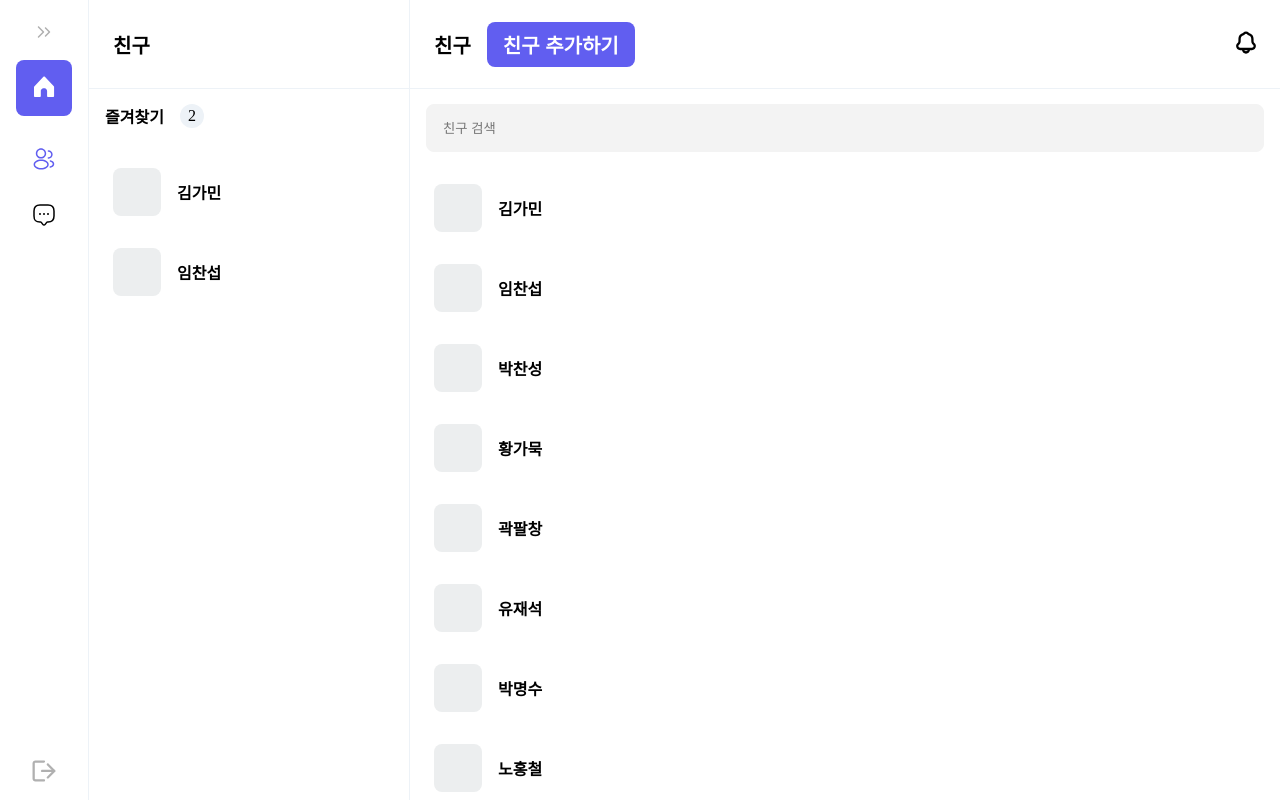
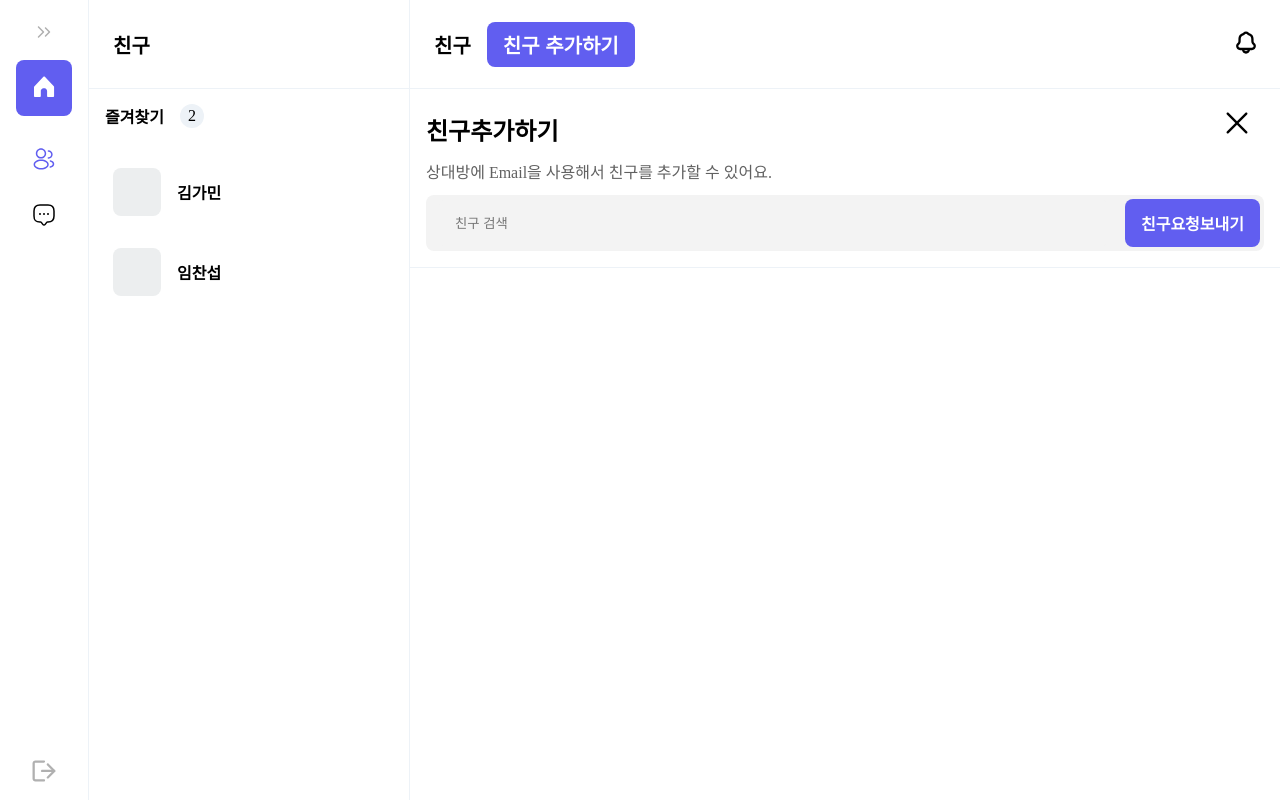
Before and after one commit to Find-Mind-Chat/find_mind_chat_fe, a React (Vite) app: page / in a window 1280 px wide. Both pictures are taken after a click on the button "친구 추가하기". Built offline with nearby package versions, Linux system fonts and the light colour scheme; no server answers.

Commit message:
친구추가하기 component 추가

```diff
--- /dev/null
+++ b/src/components/icon/XIcon.tsx
@@ -0,0 +1,12 @@
+function XIcon() {
+  return (
+    <svg width="22" height="22" viewBox="0 0 22 22" fill="none" xmlns="http://www.w3.org/2000/svg">
+      <path
+        d="M0.871372 19.4789C0.41576 19.9345 0.41576 20.6732 0.871372 21.1288C1.32698 21.5844 2.06568 21.5844 2.52129 21.1288L11.0002 12.6499L19.4791 21.1288C19.9347 21.5844 20.6734 21.5844 21.129 21.1288C21.5846 20.6732 21.5846 19.9345 21.129 19.4789L12.6501 11L21.1289 2.52117C21.5846 2.06555 21.5846 1.32686 21.1289 0.87125C20.6733 0.415638 19.9346 0.415638 19.479 0.87125L11.0002 9.35009L2.52134 0.87125C2.06573 0.415638 1.32704 0.415638 0.871428 0.87125C0.415817 1.32686 0.415817 2.06555 0.871428 2.52117L9.35027 11L0.871372 19.4789Z"
+        fill="black"
+      />
+    </svg>
+  );
+}
+
+export default XIcon;
--- a/src/components/page/FriendList.tsx
+++ b/src/components/page/FriendList.tsx
@@ -2,10 +2,11 @@ import { useState } from 'react';
 import SideMenu from '../SideMenu';
 import FavoriteFriendList from '../FavoriteFriendList';
 import FriendListUnit from '../FriendListUnit';
+import NotificationIcon from '../icon/NotificationIcon';
 import '../../styles/FriendList.css';
 import '../../styles/SideMenu.css';
 import '../../styles/FavoriteFriendList.css';
-import NotificationIcon from '../icon/NotificationIcon';
+import XIcon from '../icon/XIcon';
 
 const FriendsList = [
   {
@@ -72,10 +73,12 @@ const FriendsList = [
 
 const FriendList = () => {
   const [searchKeyword, setSearchKeyword] = useState('');
+  const [clickAddFriend, setClickAddFindFriend] = useState(false);
 
   const handleChange = (e: React.ChangeEvent<HTMLInputElement>) => {
     setSearchKeyword(e.target.value);
   };
+  // 친구리스트 필터
   const filteredFriends = FriendsList.filter((friend) => {
     return friend.friendName.includes(searchKeyword);
   });
@@ -89,13 +92,22 @@ const FriendList = () => {
         <div className="header">
           <div className="text-button-wrapper">
             <p className="title">친구</p>
-            <button className="add-friend-button">친구 추가하기</button>
+            <button
+              className="add-friend-button"
+              onClick={() => {
+                setClickAddFindFriend(!clickAddFriend);
+              }}
+            >
+              친구 추가하기
+            </button>
           </div>
           <div className="notification">
             <NotificationIcon />
           </div>
         </div>
 
+        {!clickAddFriend ? (
+          <>
             <div className="search-bar">
               <input
                 type="text"
@@ -105,10 +117,38 @@ const FriendList = () => {
                 value={searchKeyword}
               ></input>
             </div>
-        {/* 친구 리스트 */}
+            {/* 친구추가하기 */}
             <div className="friend-list-body">
               <FriendListUnit friendList={filteredFriends} />
             </div>
+          </>
+        ) : (
+          <>
+            <div className="friend-add-container">
+              <div
+                className="close-icon"
+                onClick={() => {
+                  setClickAddFindFriend(!clickAddFriend);
+                }}
+              >
+                <XIcon />
+              </div>
+
+              <p className="friend-add-title">친구추가하기</p>
+              <span className="friend-add-sub">상대방에 Email을 사용해서 친구를 추가할 수 있어요.</span>
+              <div className="search-bar-wrapper">
+                <input
+                  type="text"
+                  className="search-input"
+                  placeholder="친구 검색"
+                  onChange={handleChange}
+                  value={searchKeyword}
+                ></input>
+                <button className="submit-add-friend">친구요청보내기</button>
+              </div>
+            </div>
+          </>
+        )}
       </div>
     </div>
   );
--- a/src/styles/FriendList.css
+++ b/src/styles/FriendList.css
@@ -64,6 +64,9 @@
   outline: none;
   background-color: #f3f3f3;
 }
+.search-input:hover {
+  border-color: #ff811d;
+}
 
 /* ***************************************************************** */
 /* 친구 리스트 css */
@@ -90,3 +93,54 @@
 .friend-list-body::-webkit-scrollbar-thumb:hover {
   background-color: rgba(0, 0, 0, 0.3);
 }
+
+/* ***************************************************************** */
+/* 친구 추가 css */
+.friend-add-container {
+  position: relative;
+  padding: 16px;
+  padding-top: 0px;
+  border-bottom: solid 1px #edf2f7;
+}
+
+.friend-add-title {
+  font-size: 24px;
+  font-weight: 600;
+  margin-bottom: 12px;
+}
+
+.friend-add-sub {
+  color: #616161;
+}
+
+.search-bar-wrapper {
+  display: flex;
+  gap: 1rem;
+  padding: 4px;
+  margin-top: 12px;
+  background-color: #f3f3f3;
+  border-radius: 8px;
+  padding-left: 12px;
+}
+
+.submit-add-friend {
+  border: none;
+  outline: none;
+  background-color: #615ef0;
+  color: white;
+  font-size: 20px;
+  font-weight: 600;
+  border-radius: 8px;
+  padding: 8px 16px;
+  cursor: pointer;
+  white-space: nowrap;
+  font-size: 16px;
+}
+
+.close-icon {
+  position: absolute;
+  right: 1.5rem;
+  top: 1rem;
+  padding: 8px;
+  cursor: pointer;
+}
```
Lines whose indentation alone changed are shown as unchanged.
